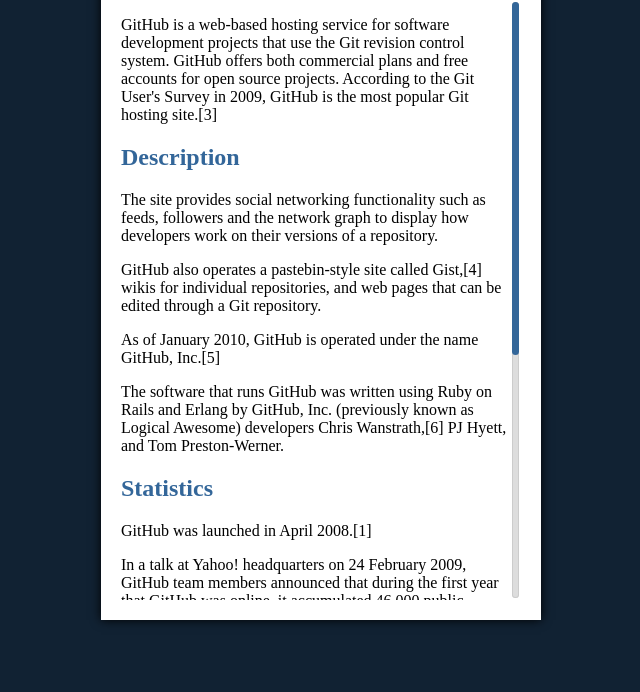
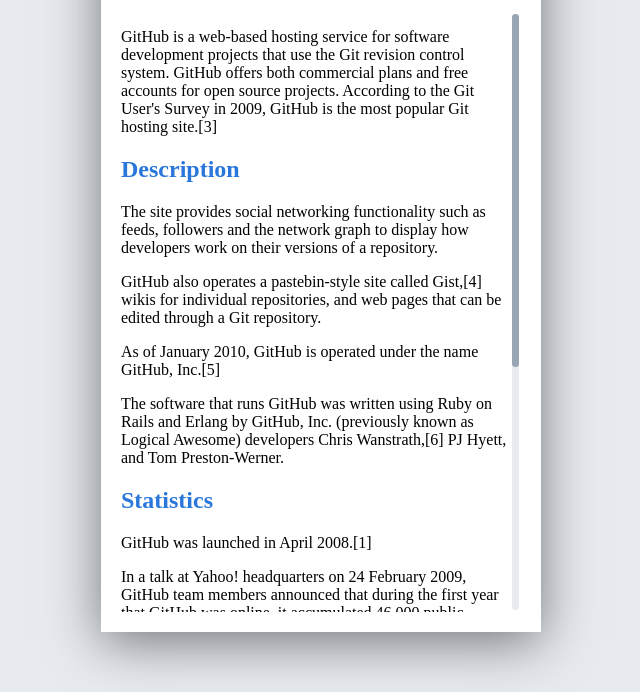
Before and after one commit to alex-pex/lionbars, a plain HTML site: page examples/simple-demo.html in a window 1280 px wide. Shown: the part 108-800 px from the top of the page, without its empty margins (319-959 px from the left). Drawn offline with nearby package versions, Linux system fonts and the light colour scheme.

Commit message:
demo example update

```diff
--- a/examples/simple-demo.html
+++ b/examples/simple-demo.html
@@ -8,25 +8,21 @@
 
 	<style>
 		body {
-			background: #123;
+			background: #E7EBF0;
 		}
 		h1,h2,h3 {
-			color: #369;
+			color: #2A77DB;
 		}
 		.wrapper {
 			width: 400px;
 			padding: 20px;
-			margin: 0 auto;
-			background: #fff;
-			box-shadow: 0 0 10px #000;
+			margin: 20px auto;
+			background: #FFFFFF;
+			box-shadow: 0 10px 50px rgba(0, 0, 0, 0.5);
 		}
 		.block-with-lionbars {
 			height: 600px;
 			overflow: auto;
-		}
-		.lb-v-scrollbar-slider,
-		.lb-h-scrollbar-slider {
-			background: #369;
 		}
 	</style>
 	<script>
@@ -37,7 +33,7 @@
 </head>
 <body>
 	<div class="wrapper">
-		<h1>Demo !</h1>
+		<h1>Github, from Wikipedia</h1>
 		<div class="block-with-lionbars">
 			<p>GitHub is a web-based hosting service for software development projects that use the Git revision control system. GitHub offers both commercial plans and free accounts for open source projects. According to the Git User's Survey in 2009, GitHub is the most popular Git hosting site.[3]</p>
 
--- a/src/lionbars.css
+++ b/src/lionbars.css
@@ -12,15 +12,11 @@
 .lb-h-scrollbar {
 	z-index: 1;
 	position: absolute;
-	background: #ddd;
+	background: #E7EBF0;
 
 	border-radius: 7px;
 	-webkit-border-radius: 7px;
 	-moz-border-radius: 7px;
-
-	box-shadow: inset 0 0 0 1px #ccc;
-	-webkit-box-shadow: inset 0 0 0 1px #ccc;
-	-moz-box-shadow: inset 0 0 0 1px #ccc;
 }
 .lb-v-scrollbar {
 	right: 2px;
@@ -42,7 +38,7 @@
 	position: absolute;
 	left: 0;
 	top: 0;
-	background: #666;
+	background: #97A5B4;
 
 	border-radius: 7px;
 	-webkit-border-radius: 7px;
```
